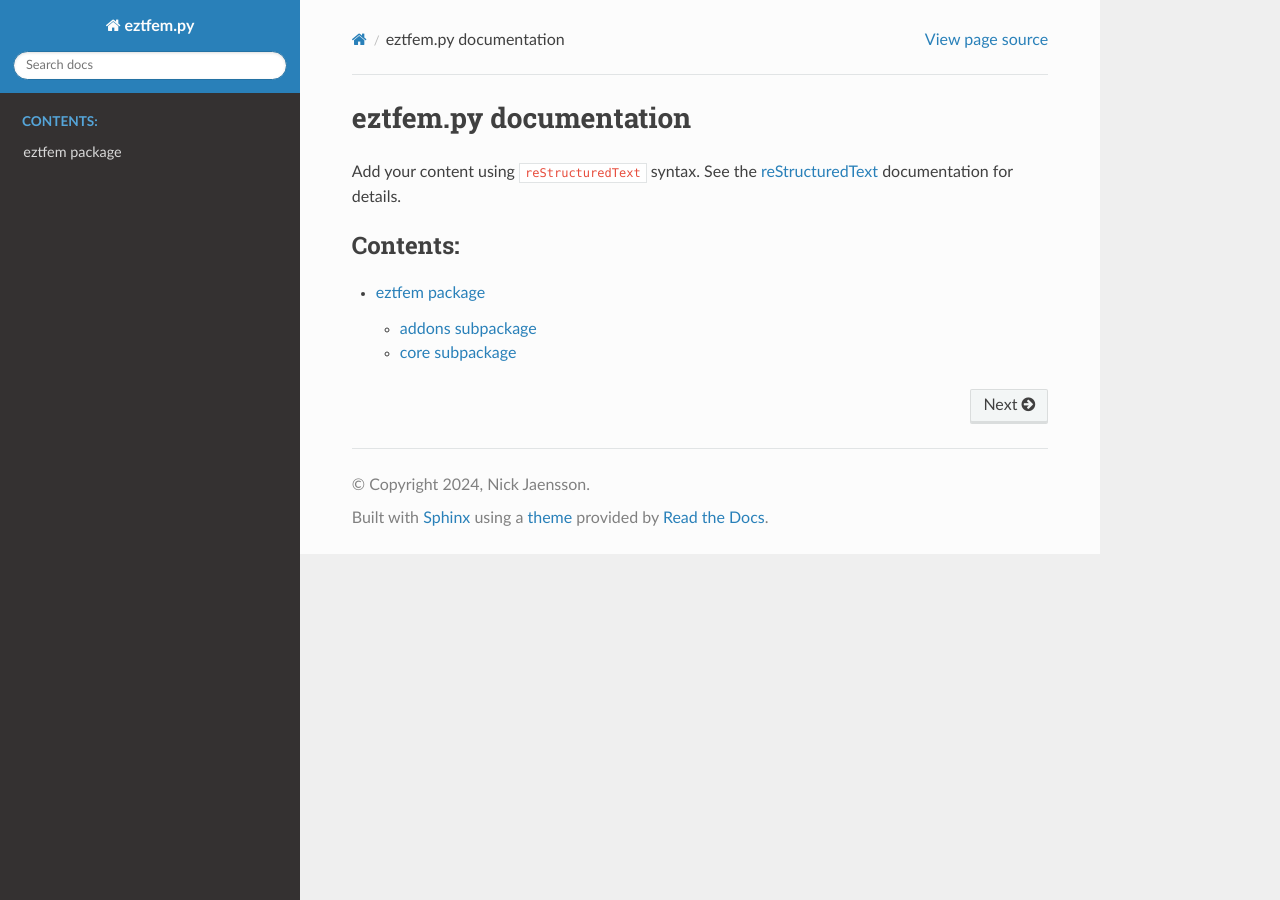
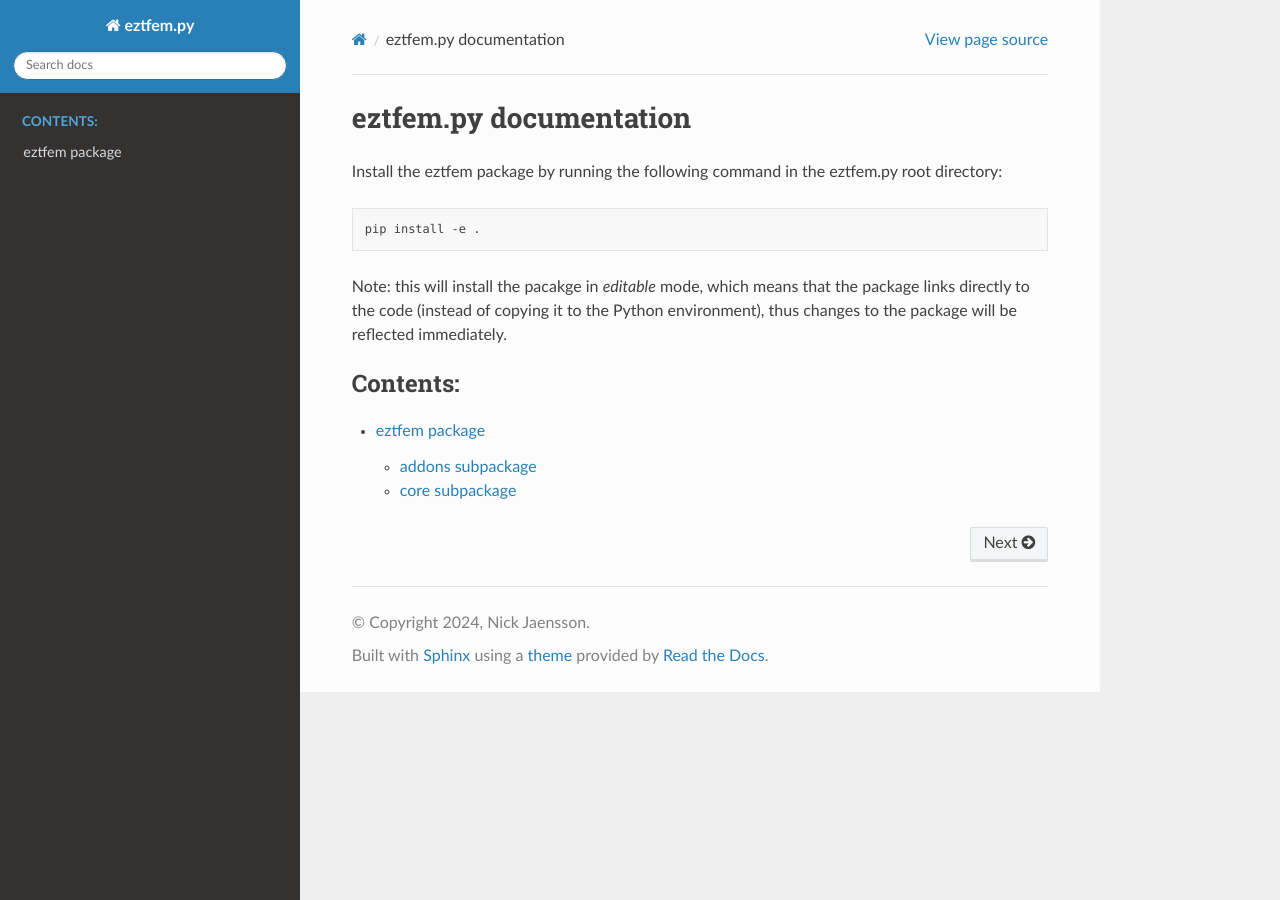
Before and after one commit to NickJaensson/eztfem.py, a Sphinx documentation site: the page built from sphinx/source/index.rst, in a window 1280 px wide. Built offline with Sphinx 7.4.7 and the Read the Docs theme 2.0.0, drawn with Linux system fonts in a browser that asks for light colours.

Commit message:
Update index.rst

```diff
--- a/sphinx/source/index.rst
+++ b/sphinx/source/index.rst
@@ -6,9 +6,16 @@
 eztfem.py documentation
 =======================
 
-Add your content using ``reStructuredText`` syntax. See the
-`reStructuredText <https://www.sphinx-doc.org/en/master/usage/restructuredtext/index.html>`_
-documentation for details.
+Install the eztfem package by running the following command in the eztfem.py
+root directory:
+
+.. code-block:: bash
+
+   pip install -e .
+
+Note: this will install the pacakge in `editable` mode, which means that the
+package links directly to the code (instead of copying it to the Python
+environment), thus changes to the package will be reflected immediately.
 
 
 .. toctree::
```
